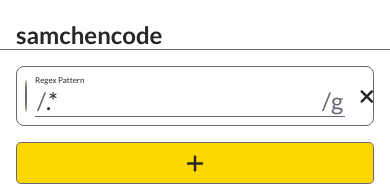
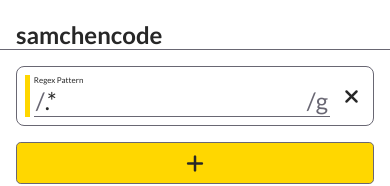
Before and after one commit to samchencode/regex-tool, a React (Create React App) app: page /match in a window 390 px wide. Shown: the top 186 px of the page. Built offline with nearby package versions, Linux system fonts and the light colour scheme.

Commit message:
fix overflowing flexbox on mobile view

```diff
--- a/src/features/pattern-input/components/Row/PatternRow.css
+++ b/src/features/pattern-input/components/Row/PatternRow.css
@@ -2,16 +2,13 @@
   display: flex;
   flex-direction: column;
   flex-grow: 1;
-  margin: 0 var(--space-sm);
+  margin-right: var(--space-sm);
 }
 
 i.pattern-input__color-indicator {
   display: block;
-  width: 2em;
-  height: 2em;
-  align-self: center;
-  border-radius: 50%;
-  border: var(--border);
+  width: 0.3em;
+  margin-right: var(--space-xs);
 }
 
 .pattern-input__input-group--match:not(:only-of-type) {
@@ -53,6 +50,7 @@ i.pattern-input__color-indicator {
 .pattern-input__regex input {
   display: inline;
   padding: 0;
+  width: 0;
   font-size: 1.5rem;
   border: none;
 }
```
